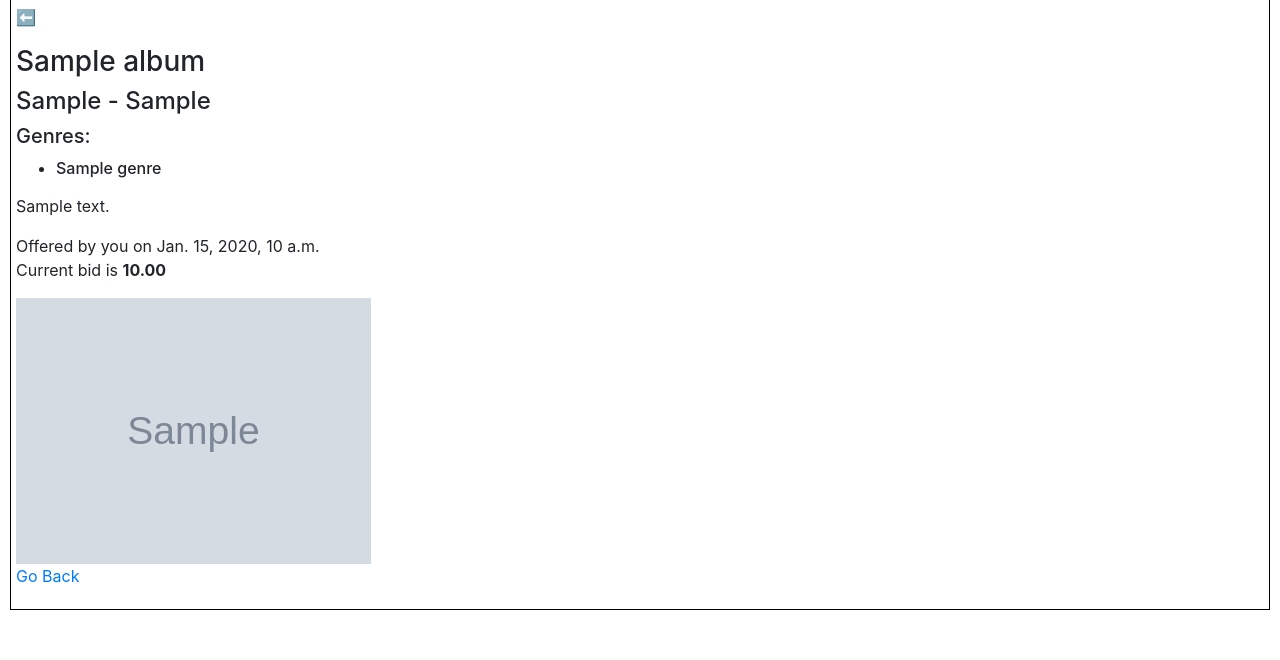
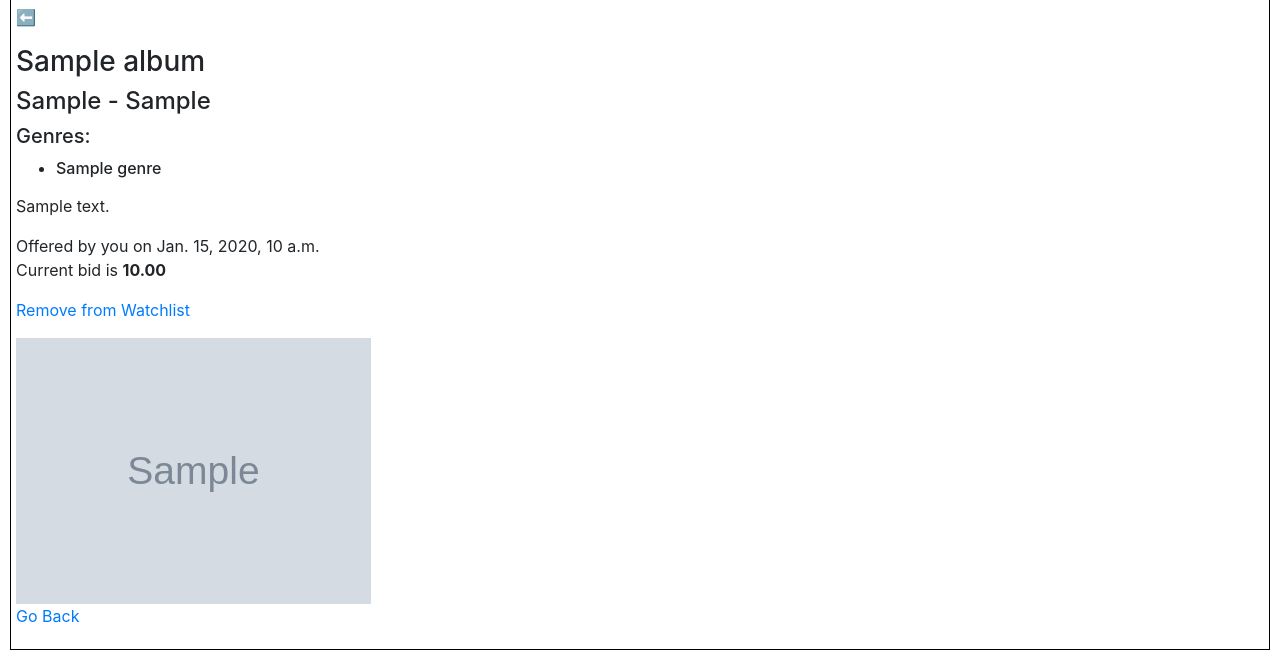
Before and after one commit to mrumiker/ebay-clone, a Django app: page /listing/1 in a window 1280 px wide. Shown: the part 210-870 px from the top of the page. Before the commit the page ends 820 px from the top, so only its background shows below. Run offline with Django 3.2, Linux system fonts and the light colour scheme; a user stored in the database is signed in; tables that the repository leaves empty hold one stand-in row (values such as "Sample post"); grey boxes marked "Sample" are stand-in pictures; some libraries are stand-ins or nearby versions.

Commit message:
implement Add/Delete from watchlist functionality

```diff
--- a/auctions/models.py
+++ b/auctions/models.py
@@ -5,7 +5,6 @@ from djmoney.models.fields import MoneyField
 
 class User(AbstractUser):
     id = models.AutoField(primary_key=True)
-    pass
 
 
 class Genre(models.Model):
--- a/auctions/templates/auctions/listing.html
+++ b/auctions/templates/auctions/listing.html
@@ -23,6 +23,13 @@
   <p>Offered by {{ album.seller }} on {{ album.datetime_created }}<br />
     {% endif %}
     Current bid is <b>{{ album.initial_price }}</b></p>
+  {% if user.is_authenticated %}
+  {% if user.id in watchersIds %}
+  <p><a href="{% url 'delete_from_watchlist' user.id album.id %}">Remove from Watchlist</a></p>
+  {% else %}
+  <p><a href="{% url 'add_to_watchlist' user.id album.id %}">Add to Watchlist</a></p>
+  {% endif %}
+  {% endif %}
   <img src="{{ album.image_url }}" alt="cover of {{ album }}" style="width: 355px;">
   <a href="{% url 'index' %}">
     <p>Go Back</p>
--- a/auctions/urls.py
+++ b/auctions/urls.py
@@ -10,4 +10,9 @@ urlpatterns = [
     path("create", views.create, name="create"),
     path("test", views.test, name="test"),
     path("listing/<int:album_id>", views.listing, name="listing"),
+    path("delete_from_watchlist/<int:user_id>/<int:album_id>",
+         views.delete_from_watchlist, name="delete_from_watchlist"),
+    path("add_to_watchlist/<int:user_id>/<int:album_id>",
+         views.add_to_watchlist, name="add_to_watchlist"),
+
 ]
--- a/auctions/views.py
+++ b/auctions/views.py
@@ -80,7 +80,6 @@ def register(request):
 def create(request):
     if request.method == 'POST':
         form = AlbumForm(request.POST)
-
         if form.is_valid():
             form.save()
             return HttpResponseRedirect(reverse("index"))
@@ -93,10 +92,29 @@ def create(request):
 def listing(request, album_id):
     album = Album.objects.get(id=album_id)
     genres = album.genres.all()
+    watchers = album.watchers.all()
+    watchersIds = map(lambda watcher: watcher.id, watchers)
     return render(request, "auctions/listing.html", {
         "album": album,
         "genres": genres,
+        "watchersIds": watchersIds,
     })
+
+
+@login_required
+def add_to_watchlist(request, album_id, user_id):
+    album = Album.objects.get(id=album_id)
+    watcher = User.objects.get(id=user_id)
+    album.watchers.add(watcher)
+    return HttpResponseRedirect(reverse("listing", args=[album_id]))
+
+
+@login_required
+def delete_from_watchlist(request, album_id, user_id):
+    album = Album.objects.get(id=album_id)
+    watcher = User.objects.get(id=user_id)
+    album.watchers.remove(watcher)
+    return HttpResponseRedirect(reverse("listing", args=[album_id]))
 
 
 def test(request):
```
